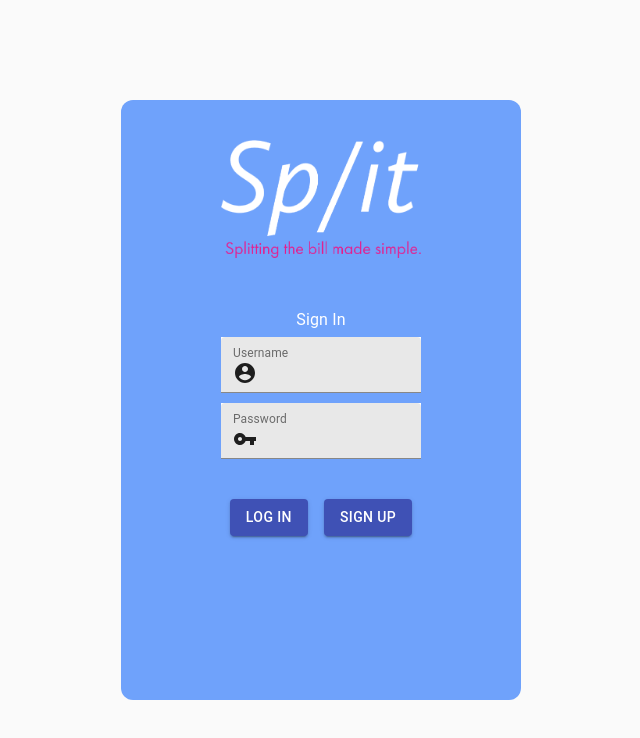
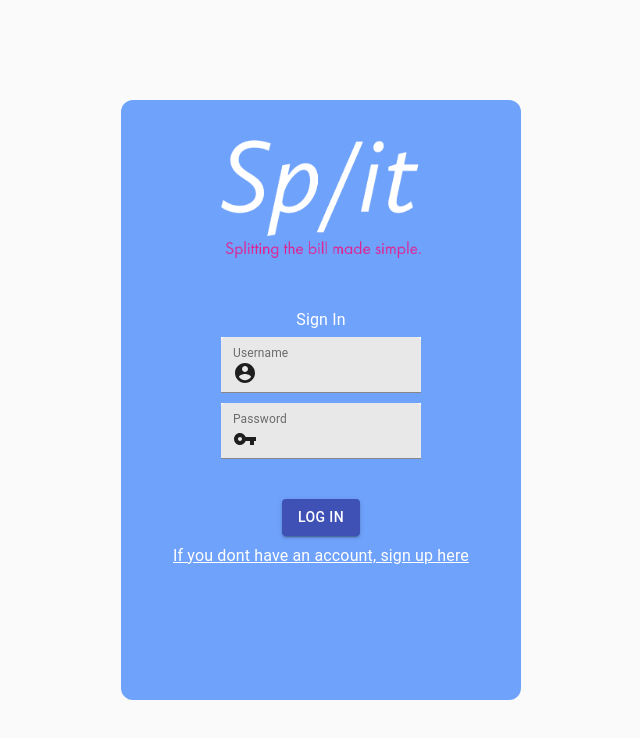
Before and after one commit to se701-group6/A2, a React (Create React App) app in the folder split-webapp/split/: page / in a window 1280 px wide. Shown: the top 738 px of the page, without its empty margins (319-959 px from the left). Built offline with nearby package versions, Linux system fonts and the light colour scheme.

Commit message:
Feature/sign up link issue #96 (#100)
* changed sign up button to link

* Changed css file to make sign up link white

* changed css class name from navlink to SignUpLink, removed useless whitespace

```diff
--- a/split-webapp/split/src/App.css
+++ b/split-webapp/split/src/App.css
@@ -287,3 +287,7 @@
 .margin {
   margin: 5px !important;
 }
+
+.SignUpLink {
+  color: white;
+}
--- a/split-webapp/split/src/pages/Login.js
+++ b/split-webapp/split/src/pages/Login.js
@@ -83,7 +83,7 @@ function Login() {
                     />
                   </form>
 
-                  <Typography component="h3" className="LogIn">
+                  <Typography component="h3" className="LogIn" color="inherit">
                     <NavLink to="/home/transactions">
                       <Button
                         variant="contained"
@@ -94,17 +94,12 @@ function Login() {
                         Log In
                       </Button>
                     </NavLink>
+                    <div>
 
-                    <NavLink to="/SignUp">
-                      <Button
-                        variant="contained"
-                        color="primary"
-                        borderRadius={30}
-                        className={classes.margin}
-                      >
-                        Sign up
-                      </Button>
+                    <NavLink to="/SignUp" className="SignUpLink">
+                    If you dont have an account, sign up here
                     </NavLink>
+                    </div>
                   </Typography>
                 </Box>
               </Box>
```
